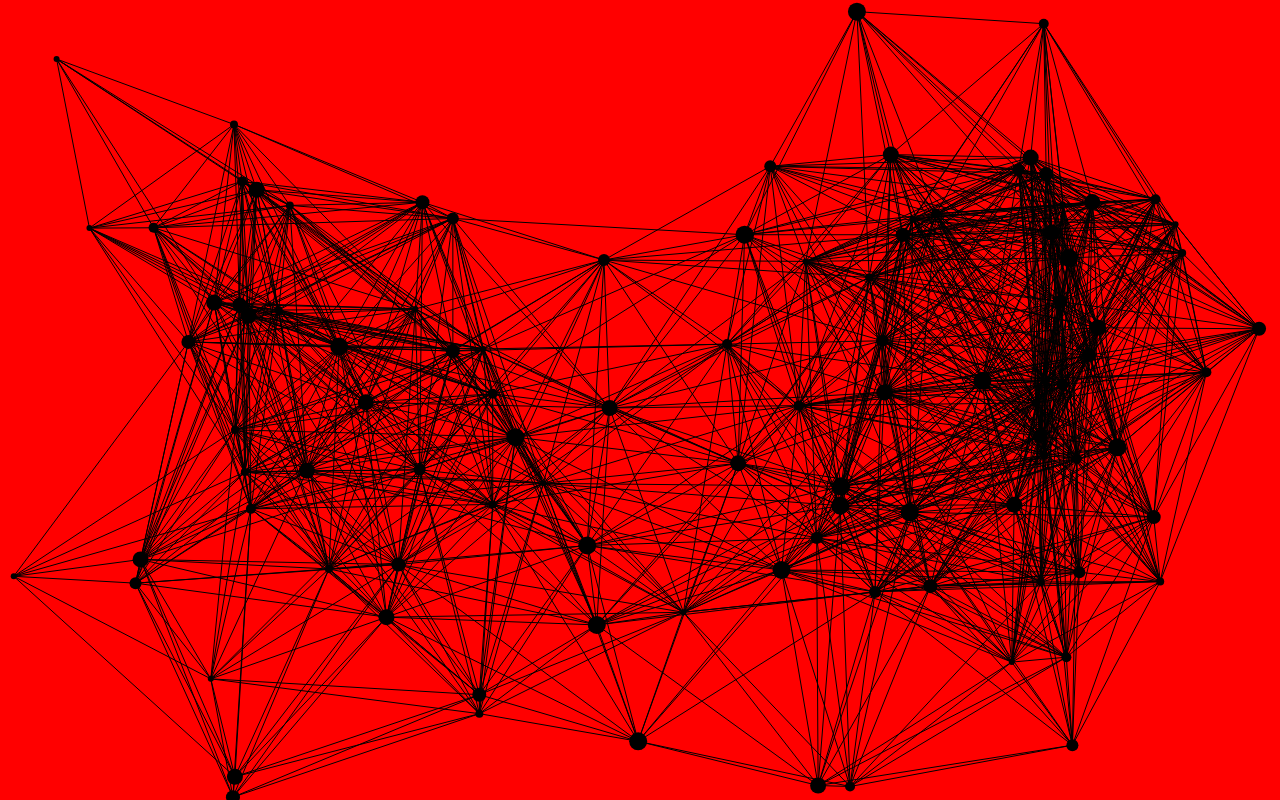
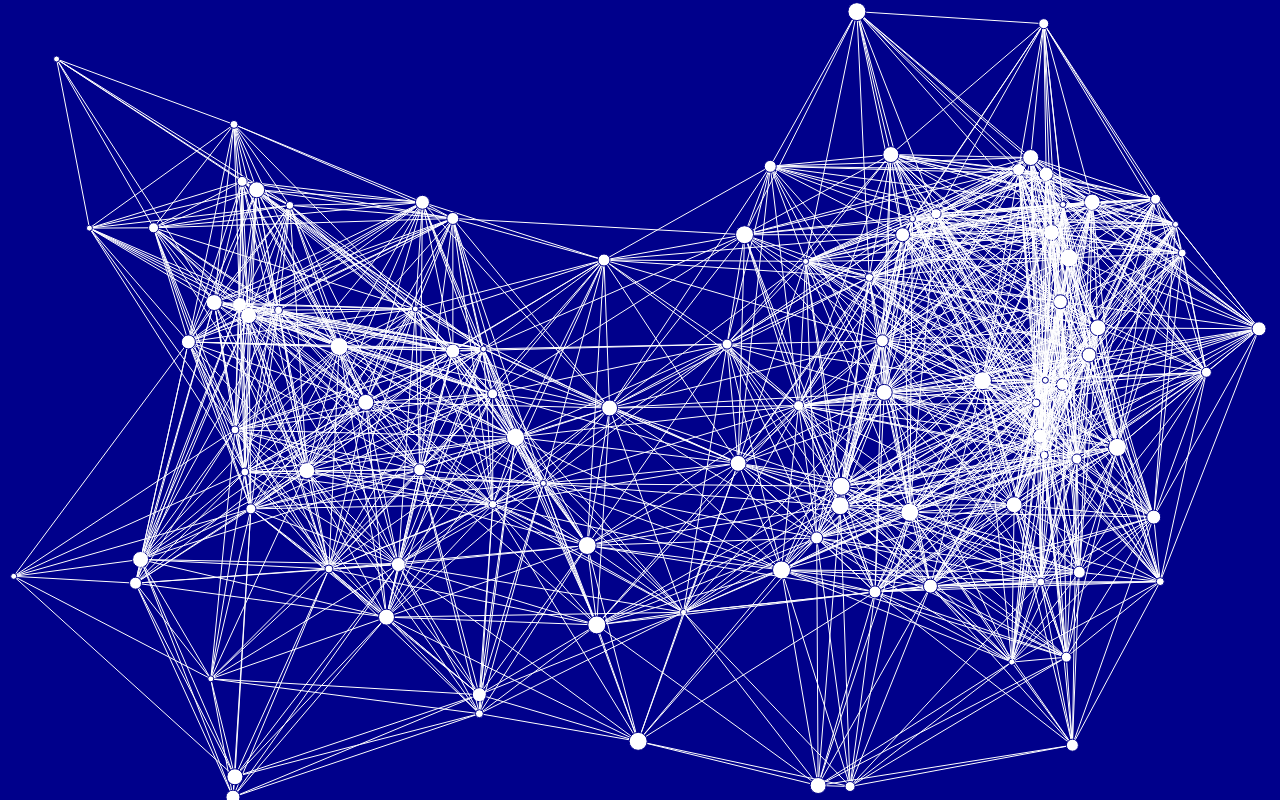
Before and after one commit to energizet/canvas-dots, a plain HTML site: page index.html in a window 1280 px wide. Drawn offline with Linux system fonts and the light colour scheme.

Commit message:
blue color

```diff
--- a/index.html
+++ b/index.html
@@ -81,7 +81,7 @@
             dots.push(createDot());
         }
 
-        ctx.fillStyle = 'red';
+        ctx.fillStyle = 'darkblue';
         ctx.fillRect(0, 0, width, height);
 
         for (let i = 0; i < dots.length; i++) {
@@ -94,6 +94,7 @@
                 let ySize = dot.y - closestDot.y;
 
                 if (Math.sqrt(xSize ** 2 + ySize ** 2) < lineSize) {
+                    ctx.strokeStyle = 'white';
                     ctx.lineWidth = 1;
                     ctx.beginPath();
                     ctx.moveTo(dot.x, dot.y);
@@ -103,10 +104,12 @@
             }
 
 
-            ctx.fillStyle = 'black';
+            ctx.fillStyle = 'white';
             ctx.beginPath();
             ctx.arc(dot.x, dot.y, dot.radius, 0, 2 * Math.PI);
             ctx.fill();
+            ctx.strokeStyle = 'darkblue';
+            ctx.stroke();
 
             dot.next();
         }
```
